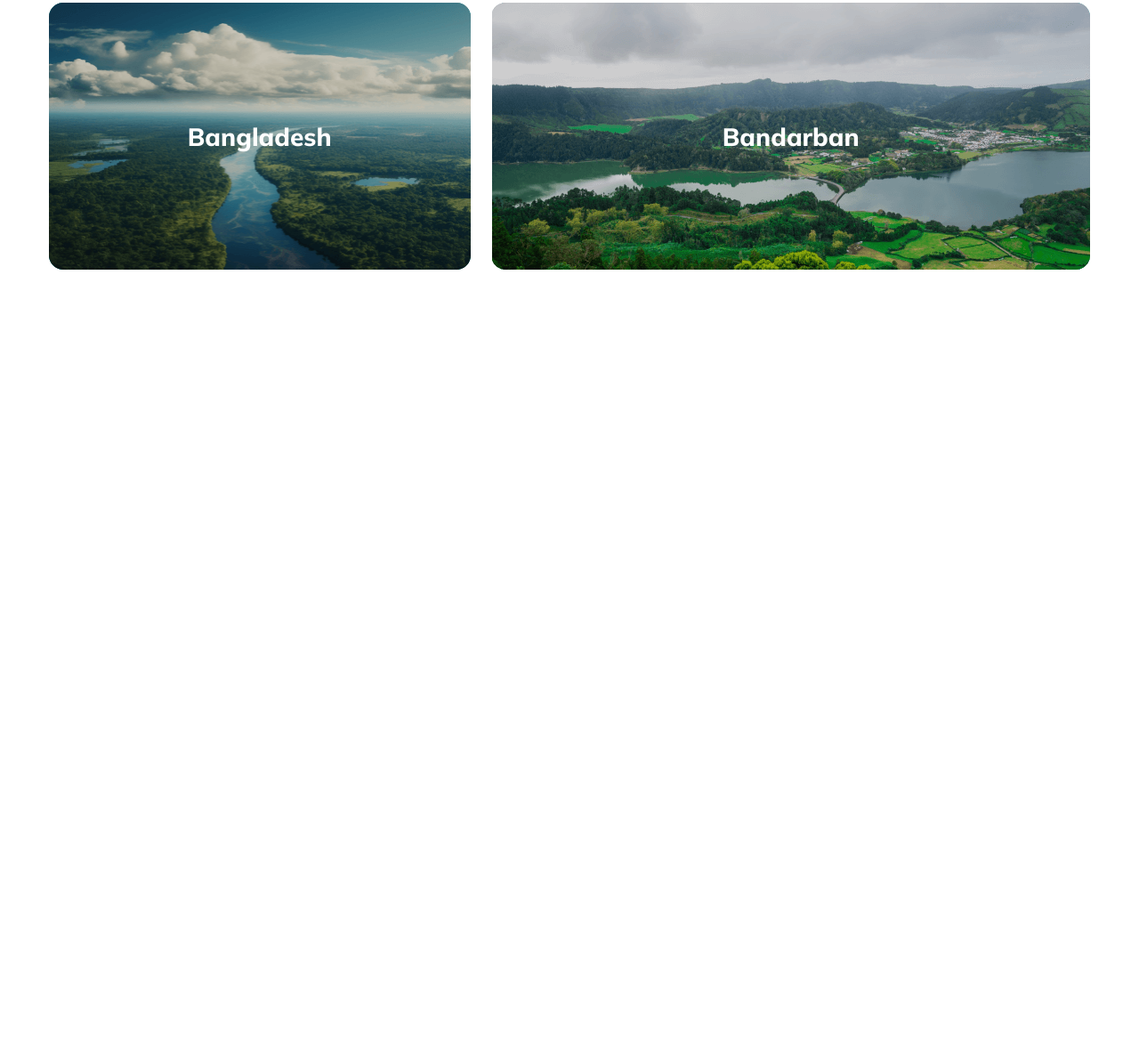
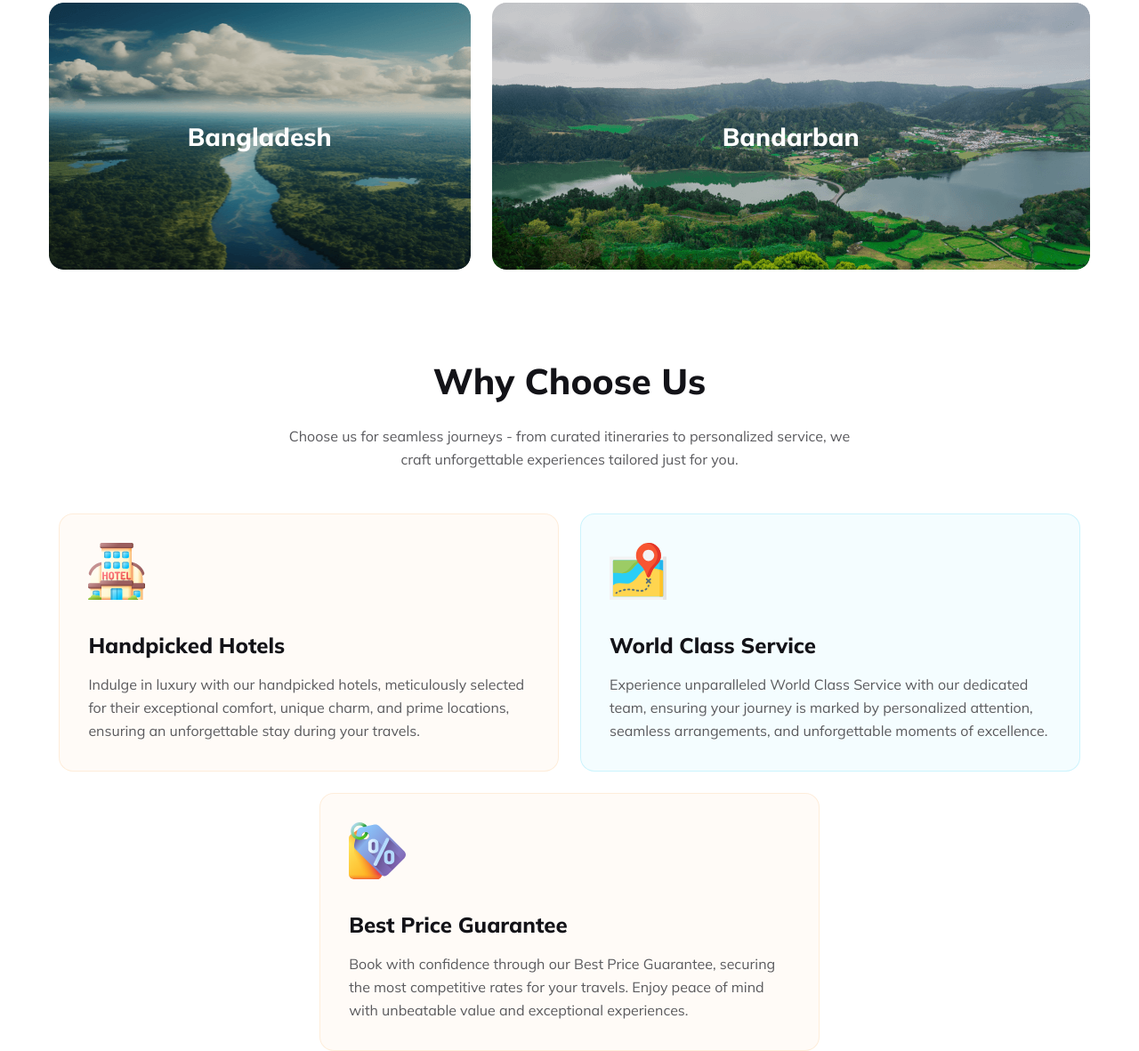
Before and after one commit to Mh-Monzil/travel-agency, a plain HTML site: page index.html in a window 1280 px wide. Shown: the part 2236-3417 px from the top of the page at 89% size. Before the commit the page ends 2543 px from the top, so only its background shows below. Drawn offline with Linux system fonts and the light colour scheme.

Commit message:
choose us section added

```diff
--- a/index.html
+++ b/index.html
@@ -105,6 +105,30 @@
             </div>
         </section>
         <!-- destination ends here  -->
+
+        <!-- choose us section starts here  -->
+        <section class="choose-us-section">
+            <h2 class="choose-us-title">Why Choose Us</h2>
+            <p class="choose-us-description">Choose us for seamless journeys - from curated itineraries to personalized service, we craft unforgettable experiences tailored just for you.</p>
+            <div class="choose-card-container">
+                <div class="choose-card">
+                    <img src="./Images/icons/hotel 1.svg" alt="">
+                    <h4 class="choose-card-title">Handpicked Hotels</h4>
+                    <p class="choose-card-description">Indulge in luxury with our handpicked hotels, meticulously selected for their exceptional comfort, unique charm, and prime locations, ensuring an unforgettable stay during your travels.</p>
+                </div>
+                <div class="choose-card choose-card-2">
+                    <img src="./Images/icons/map 1.svg" alt="">
+                    <h4 class="choose-card-title">World Class Service</h4>
+                    <p class="choose-card-description">Experience unparalleled World Class Service with our dedicated team, ensuring your journey is marked by personalized attention, seamless arrangements, and unforgettable moments of excellence.</p>
+                </div>
+                <div class="choose-card">
+                    <img src="./Images/icons/price-tag 1.svg" alt="">
+                    <h4 class="choose-card-title">Best Price Guarantee</h4>
+                    <p class="choose-card-description">Book with confidence through our Best Price Guarantee, securing the most competitive rates for your travels. Enjoy peace of mind with unbeatable value and exceptional experiences.</p>
+                </div>
+            </div>
+        </section>
+        <!-- choose us section ends here  -->
     </main>
 
     <footer class="footer-section"></footer>
--- a/styles/responsive.css
+++ b/styles/responsive.css
@@ -106,32 +106,40 @@
         grid-template-columns: repeat(1, 1fr);
         grid-template-rows: repeat(7, 176px);
     }
-    /* .destination-img-1{
+    .destination-img-container .destination-img{
         grid-column: 1/ span 12;
-    }
-    .destination-img-2{
-        grid-column: 1/ span 6;
-    }
-
-    .destination-img-3{
-        grid-column: 1/ span 4;
-    }
-    .destination-img-4{
-        grid-column: 5/ span 5;
-    }
-    .destination-img-5{
-        grid-column: 10/ span 3;
-    }
-    .destination-img-6{
-        grid-column: 1/ span 5;
-    }
-    .destination-img-7{
-        grid-column: 6/ span 7;
-    } */
-    .destination-img{
-        grid-column: 1/ span 12;
+        border-radius: 16px;
     }
     .destination-img img{
         width: 100%;
     }
+
+    .choose-us-section{
+        margin-top: 24px;
+    }
+    .choose-us-title{
+        font-size: 20px;
+    }
+    .choose-us-description{
+        font-size: 14px;
+        line-height: 24px;
+        margin: 16px 13px 0;
+    }
+    .choose-card-container{
+        margin-top: 16px;
+    }
+    .choose-card{
+        width: 100%;
+    }
+    .choose-card img{
+        height: 48px;
+    }
+    .choose-card-title{
+        margin: 16px 0;
+        font-size: 20px;
+    }
+    .choose-card-description{
+        font-size: 14px;
+        line-height: 24px;
+    }
 }
--- a/styles/style.css
+++ b/styles/style.css
@@ -218,8 +218,6 @@
     gap: 24px;
 }
 .destination-img-container .destination-img{
-    background-color: darkcyan;
-    border-radius: 16px;
     position: relative;
 }
 .destination-img-container .destination-img p{
@@ -235,6 +233,7 @@
     width: 100%;
     height: 100%;
     object-fit: cover;
+    border-radius: 16px;
 }
 .destination-img-1{
     grid-column: 1/ span 6;
@@ -258,3 +257,55 @@
 .destination-img-7{
     grid-column: 6/ span 7;
 }
+/* destination end  */
+
+
+/* choose use starts here  */
+.choose-us-section{
+    margin-top: 100px;
+}
+.choose-us-title{
+    color: #131318;
+    text-align: center;
+    font-size: 40px;
+    font-weight: 800;
+}
+.choose-us-description{
+    color: rgba(19, 19, 24, 0.70);
+    text-align: center;
+    font-size: 16px;
+    font-weight: 400;
+    line-height: 26px;
+    margin: 24px auto 0;
+    max-width: 643px;
+}
+.choose-card-container{
+    display: flex;
+    justify-content: center;
+    flex-wrap: wrap;
+    gap: 24px;
+    margin-top: 48px;
+}
+.choose-card{
+    border-radius: 16px;
+    border: 1px solid rgba(251, 181, 99, 0.20);
+    background: rgba(251, 181, 99, 0.05);
+    width: 48%;
+    padding: 32px;
+}
+.choose-card-2{
+    border: 1px solid rgba(41, 206, 246, 0.20);
+    background: rgba(41, 206, 246, 0.05);
+}
+.choose-card-title{
+    margin: 32px 0 16px;
+    color: #131318;
+    font-size: 24px;
+    font-weight: 800;
+}
+.choose-card-description{
+    color: #5A5A5D;
+    font-size: 16px;
+    font-weight: 400;
+    line-height: 26px;
+}
```
Also changed, not shown: Images/icons/hotel 1.svg (added), Images/icons/map 1.svg (added), Images/icons/price-tag 1.svg (added).
